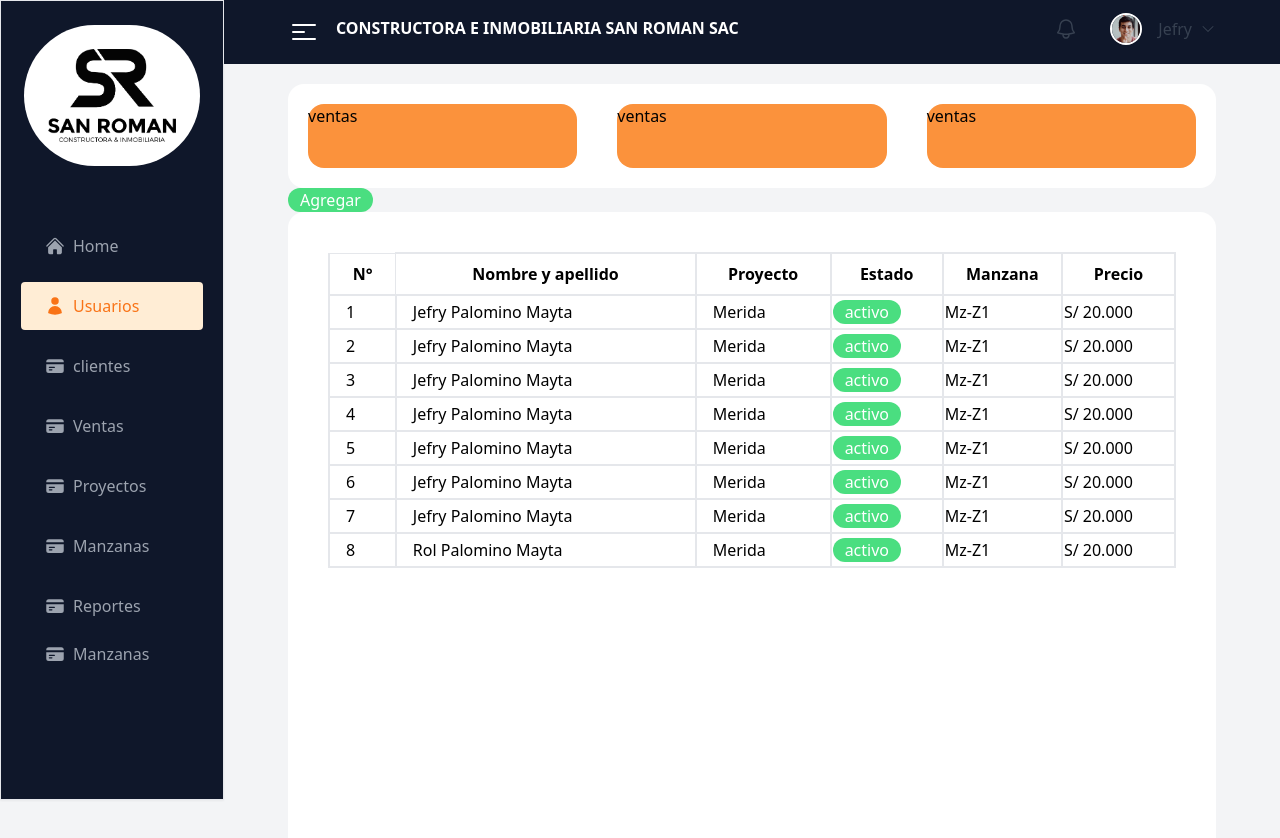
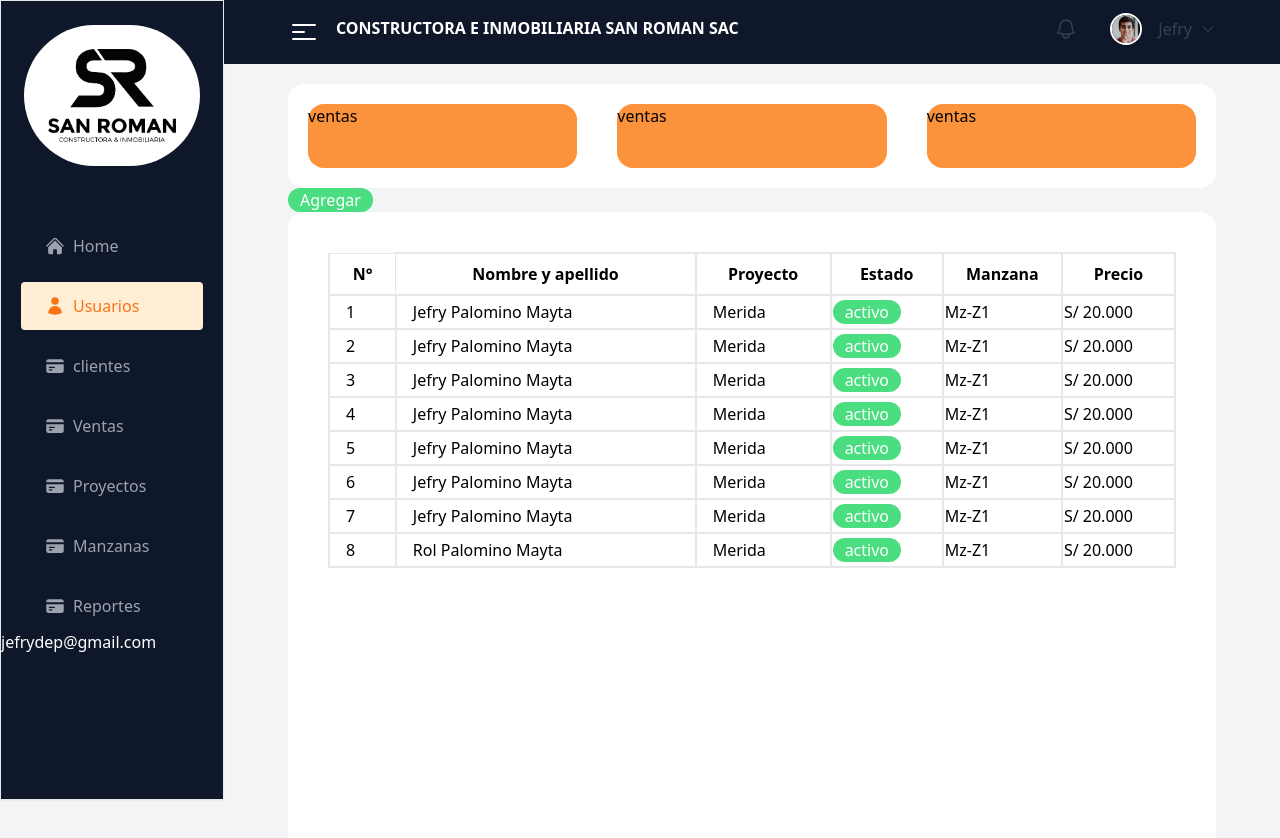
Before and after one commit to jefrydep/san_roman_app_front, a Next.js app: page /usuarios in a window 1280 px wide. Shown: the top 838 px of the page. Built offline with nearby package versions, Linux system fonts and the light colour scheme.

Commit message:
sidebar settngs

```diff
--- a/components/SideBar.tsx
+++ b/components/SideBar.tsx
@@ -114,10 +114,8 @@ const SideBar = forwardRef(({ showNav }: any, ref: any) => {
           </div>
         </Link>
 
+        <div className="grid grid-cols-1 ">
           <Link href="/reportes">
-
-
-        <div className="grid grid-cols-1 ">
             <div
               onClick={() => setShowMenu(!showMenu)}
               className={`pl-6 py-3 mx-5 rounded text-center cursor-pointer  flex items-center transition-colors ${
@@ -133,6 +131,7 @@ const SideBar = forwardRef(({ showNav }: any, ref: any) => {
                 <p>Reportes</p>
               </div>
             </div>
+          </Link>
 
           {showMenu && (
             <div className="grid  py-1 pr-4 mx-5 justify-end rounded">
@@ -145,23 +144,8 @@ const SideBar = forwardRef(({ showNav }: any, ref: any) => {
             </div>
           )}
         </div>
-        </Link>
-        <Link href="/manzana">
-          <div
-            className={`pl-6 py-3 mx-5 rounded text-center cursor-pointer mb-3 flex items-center transition-colors ${
-              router.pathname == "/manzana"
-                ? "bg-orange-100 text-orange-500"
-                : "text-gray-400 hover:bg-orange-100 hover:text-orange-500"
-            }`}
-          >
-            <div className="mr-2">
-              <CreditCardIcon className="h-5 w-5" />
-            </div>
-            <div>
-              <p>Manzanas</p>
-            </div>
-          </div>
-        </Link>
+
+        <div className="text-white  "> jefrydep@gmail.com</div>
       </div>
     </div>
   );
```
Lines whose indentation alone changed are shown as unchanged.
